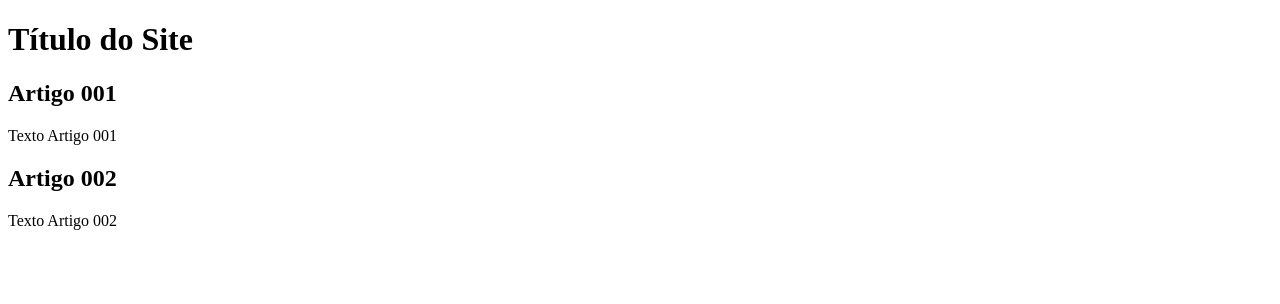
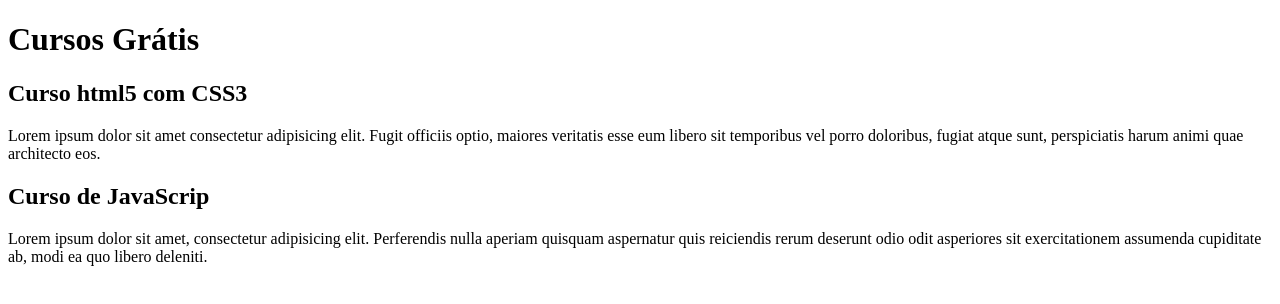
Before and after one commit to wpmello/projeto-site, a plain HTML site: page index.html in a window 1280 px wide. Drawn offline with Linux system fonts and the light colour scheme.

Commit message:
comecei a escrever conteúdo

```diff
--- a/index.html
+++ b/index.html
@@ -8,15 +8,15 @@
 <body>
     <main>
         <header>
-            <h1>Título do Site</h1>
+            <h1>Cursos Grátis</h1>
         </header>
         <article>
-            <h2>Artigo 001</h2>
-            <p>Texto Artigo 001</p>
+            <h2>Curso html5 com CSS3</h2>
+            <p>Lorem ipsum dolor sit amet consectetur adipisicing elit. Fugit officiis optio, maiores veritatis esse eum libero sit temporibus vel porro doloribus, fugiat atque sunt, perspiciatis harum animi quae architecto eos.</p>
         </article>
         <article>
-            <h2>Artigo 002</h2>
-            <p>Texto Artigo 002</p>
+            <h2>Curso de JavaScrip</h2>
+            <p>Lorem ipsum dolor sit amet, consectetur adipisicing elit. Perferendis nulla aperiam quisquam aspernatur quis reiciendis rerum deserunt odio odit asperiores sit exercitationem assumenda cupiditate ab, modi ea quo libero deleniti.</p>
         </article>
     </main>
 </body>
```
